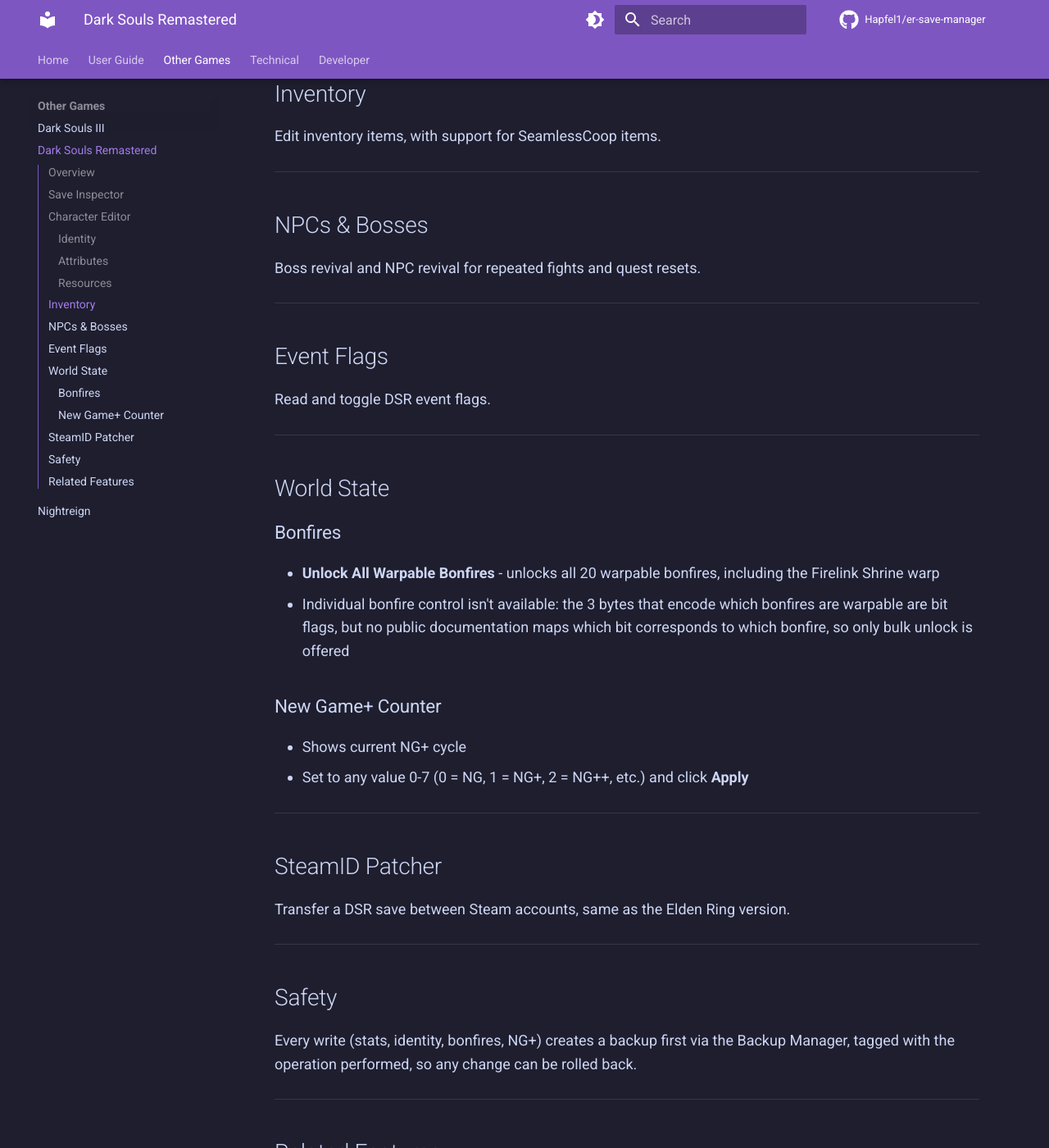
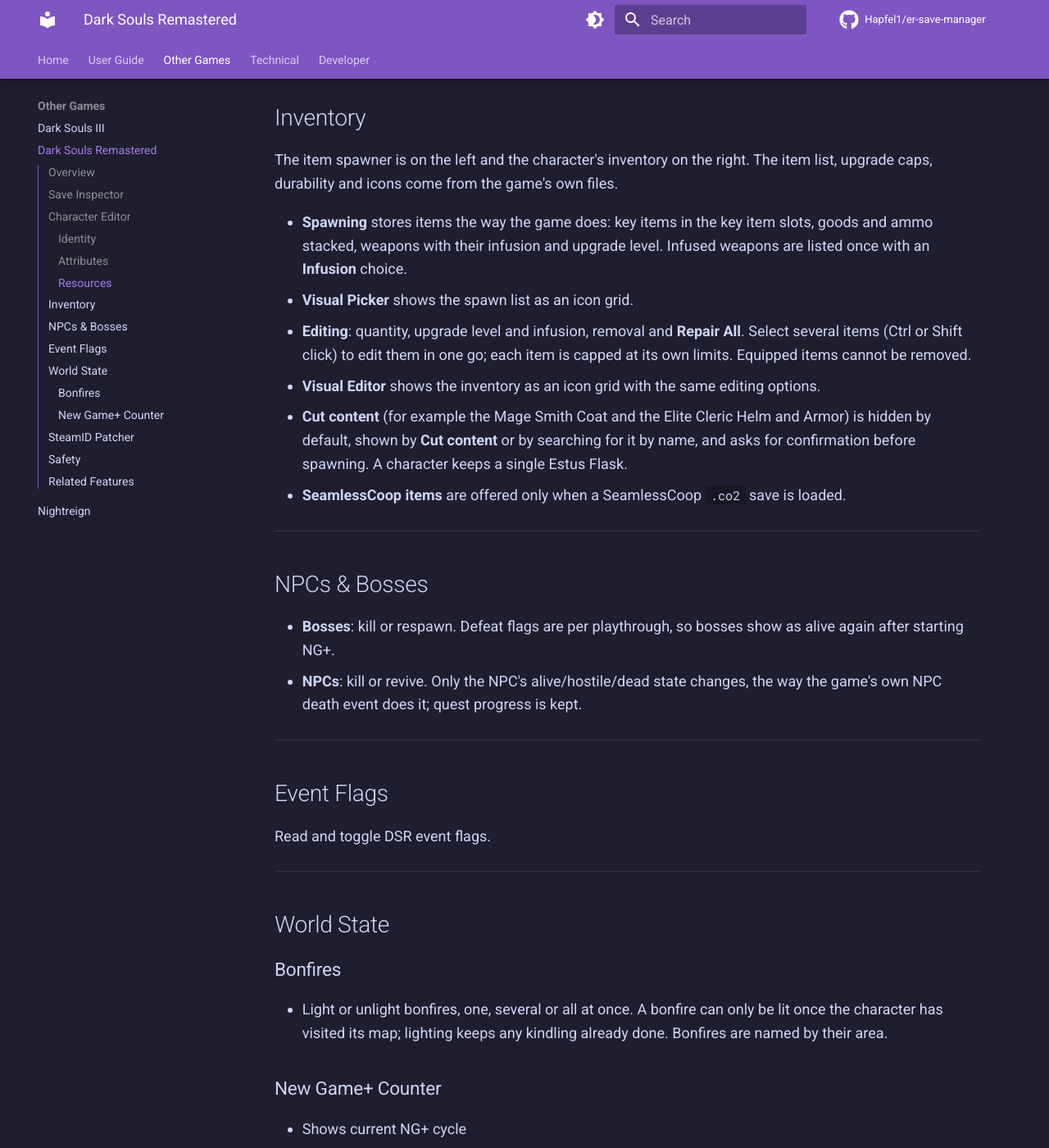
Before and after one commit to Hapfel1/er-save-manager, an MkDocs documentation site: the page built from docs/user-guide/dark-souls-remastered.md, in a window 1280 px wide and 1400 px high, scrolled down 2127 px. Shown: the whole window at 82% size. Built offline with MkDocs 1.6.1 and Material for MkDocs 9.7.7, drawn with Linux system fonts in a browser that asks for light colours; comment, search, counter and statistics services are not loaded; the version menu is left out; some of the changed text lies outside the part shown.

Commit message:
docs(DSR): document bonfire lighting

```diff
--- a/docs/user-guide/dark-souls-remastered.md
+++ b/docs/user-guide/dark-souls-remastered.md
@@ -1,6 +1,6 @@
 # Dark Souls Remastered
 
-Save editing support for Dark Souls Remastered (DSR), covering character stats, bonfires, and NG+.
+Save editing support for Dark Souls Remastered (DSR), covering character stats, inventory, bosses, NPCs, bonfires and NG+.
 
 ## Overview
 
@@ -62,13 +62,21 @@ All changes require **Apply Changes**, which creates a backup before writing.
 
 ## Inventory
 
-Edit inventory items, with support for SeamlessCoop items.
+The item spawner is on the left and the character's inventory on the right. The item list, upgrade caps, durability and icons come from the game's own files.
+
+- **Spawning** stores items the way the game does: key items in the key item slots, goods and ammo stacked, weapons with their infusion and upgrade level. Infused weapons are listed once with an **Infusion** choice.
+- **Visual Picker** shows the spawn list as an icon grid.
+- **Editing**: quantity, upgrade level and infusion, removal and **Repair All**. Select several items (Ctrl or Shift click) to edit them in one go; each item is capped at its own limits. Equipped items cannot be removed.
+- **Visual Editor** shows the inventory as an icon grid with the same editing options.
+- **Cut content** (for example the Mage Smith Coat and the Elite Cleric Helm and Armor) is hidden by default, shown by **Cut content** or by searching for it by name, and asks for confirmation before spawning. A character keeps a single Estus Flask.
+- **SeamlessCoop items** are offered only when a SeamlessCoop `.co2` save is loaded.
 
 ---
 
 ## NPCs & Bosses
 
-Boss revival and NPC revival for repeated fights and quest resets.
+- **Bosses**: kill or respawn. Defeat flags are per playthrough, so bosses show as alive again after starting NG+.
+- **NPCs**: kill or revive. Only the NPC's alive/hostile/dead state changes, the way the game's own NPC death event does it; quest progress is kept.
 
 ---
 
@@ -82,8 +90,7 @@ Read and toggle DSR event flags.
 
 ### Bonfires
 
-- **Unlock All Warpable Bonfires** - unlocks all 20 warpable bonfires, including the Firelink Shrine warp
-- Individual bonfire control isn't available: the 3 bytes that encode which bonfires are warpable are bit flags, but no public documentation maps which bit corresponds to which bonfire, so only bulk unlock is offered
+- Light or unlight bonfires, one, several or all at once. A bonfire can only be lit once the character has visited its map; lighting keeps any kindling already done. Bonfires are named by their area.
 
 ### New Game+ Counter
 
@@ -100,7 +107,7 @@ Transfer a DSR save between Steam accounts, same as the Elden Ring version.
 
 ## Safety
 
-Every write (stats, identity, bonfires, NG+) creates a backup first via the Backup Manager, tagged with the operation performed, so any change can be rolled back.
+Every write (stats, identity, inventory, bosses, NPCs, bonfires, NG+) creates a backup first via the Backup Manager, tagged with the operation performed, so any change can be rolled back.
 
 ---
 
```
Also changed, not shown: README.md (+2 -1 lines).
